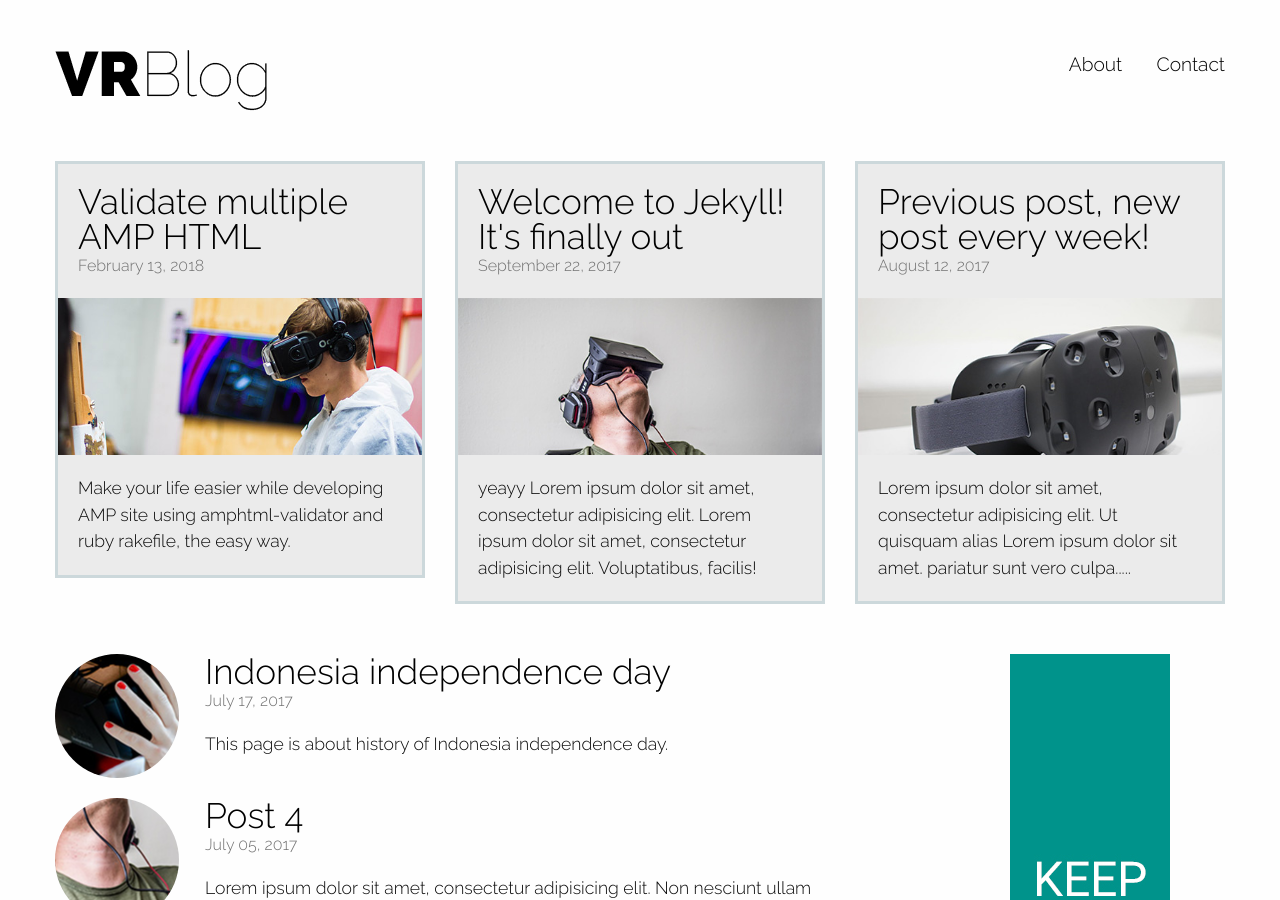
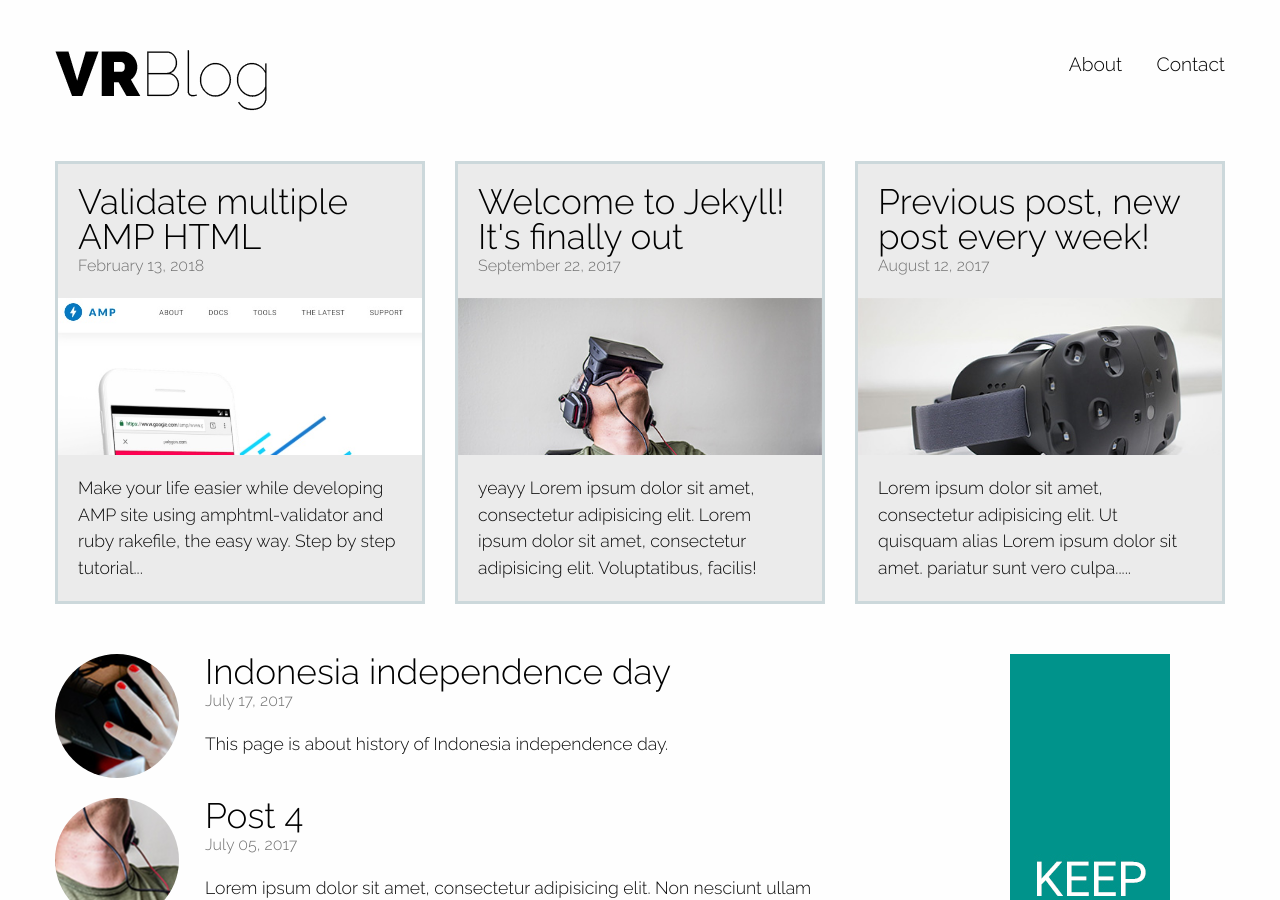
Before and after one commit to rendrap/rendrap.github.io, a Jekyll site: the page built from index.html, in a window 1280 px wide and 900 px high. Built offline with Jekyll 4.4.1, drawn with Linux system fonts in a browser that asks for light colours; the list of posts is cut into pages by our own code; comment, search, counter and statistics services are not loaded.

Commit message:
update post#3 change image

```diff
--- a/_posts/2018-02-13-validate-multiple-amp-html.markdown
+++ b/_posts/2018-02-13-validate-multiple-amp-html.markdown
@@ -1,9 +1,9 @@
 ---
 layout: post
-thumb: Thumb-4.jpg
+thumb: Thumb-5.jpg
 title: Validate multiple AMP HTML
 hidden : true
-description: Make your life easier while developing AMP site using amphtml-validator and ruby rakefile, the easy way.
+description: Make your life easier while developing AMP site using amphtml-validator and ruby rakefile, the easy way. Step by step tutorial for beginner.
 ---
 
 ## Validate AMP html in current folder and subfolder
```
Also changed, not shown: assets/images/Thumb-5.jpg (added).
